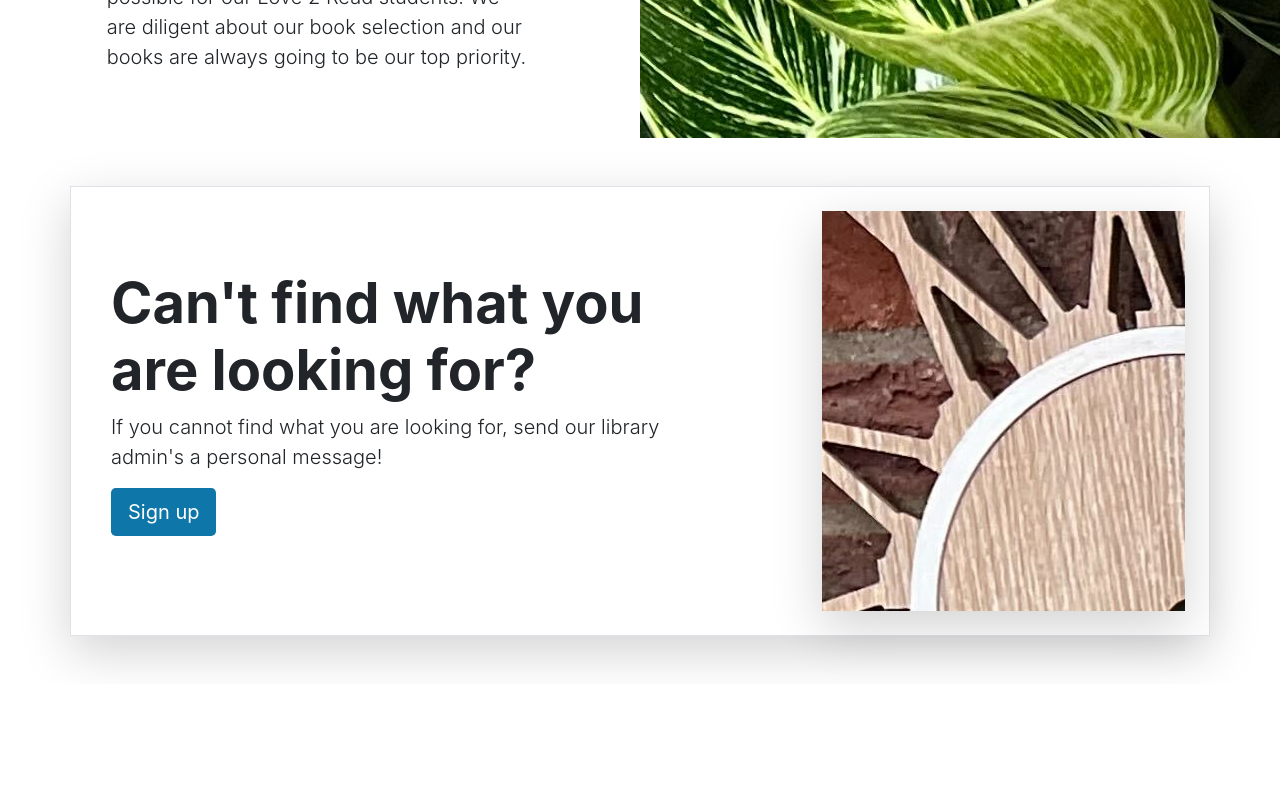
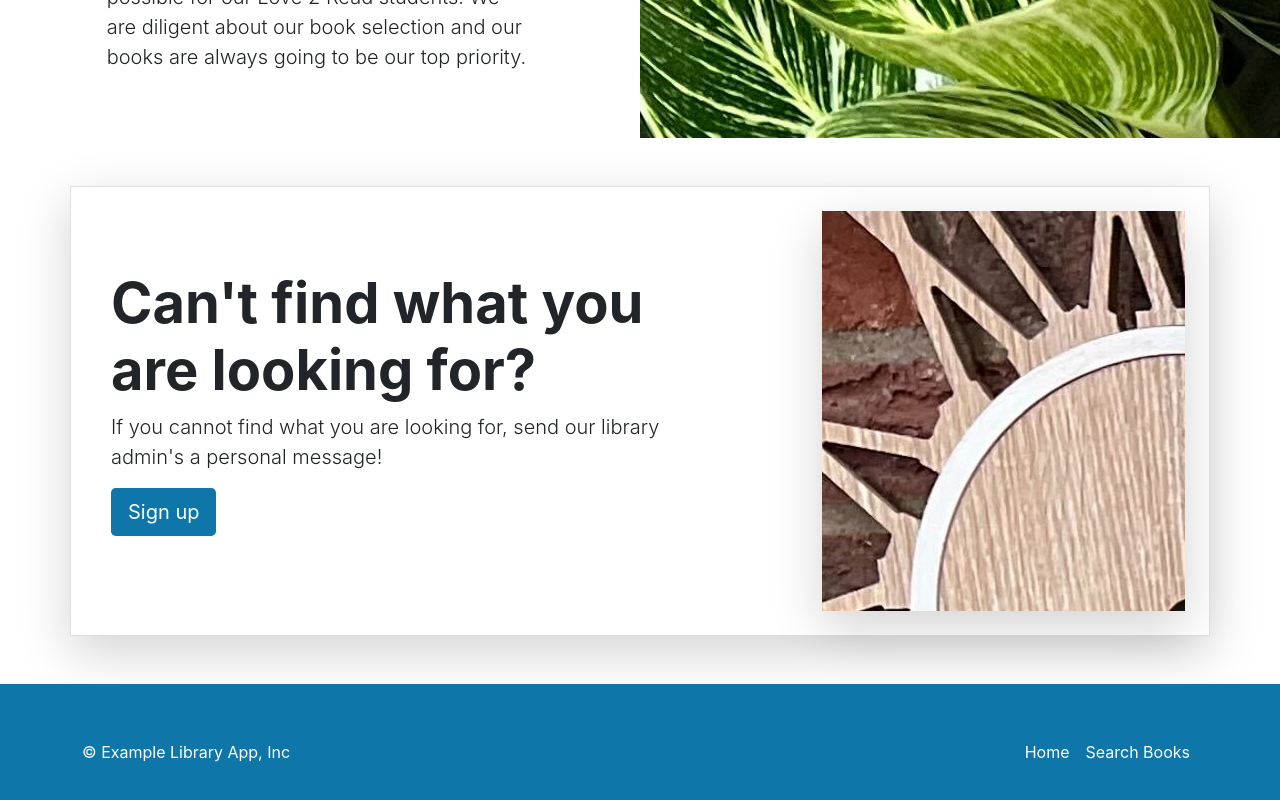
Before and after one commit to okaanyildiz/springboot-react-library-app, a React (Create React App) app in the folder frontend/: page / in a window 1280 px wide. Shown: the part 1786-2586 px from the top of the page. Before the commit the page ends 2470 px from the top, so only its background shows below. Built offline with nearby package versions, Linux system fonts and the light colour scheme; the HTML template or start-up script is replaced by a standard one.

Commit message:
Add Footer component

```diff
--- a/frontend/src/App.tsx
+++ b/frontend/src/App.tsx
@@ -5,6 +5,7 @@
 import { Carousel } from './layouts/HomePage/Carousel';
 import { Heros } from './layouts/HomePage/Heros';
 import { LibraryServices } from './layouts/HomePage/LibraryServices';
+import { Footer } from './layouts/NavbarAndFooter/Footer';
 
 function App() {
   return (
@@ -14,6 +15,7 @@
       <Carousel />
       <Heros />
       <LibraryServices />
+      <Footer />
     </>
   );
 
--- /dev/null
+++ b/frontend/src/layouts/NavbarAndFooter/Footer.tsx
@@ -0,0 +1,22 @@
+export const Footer = () => {
+    return (
+        <div className='main-color'>
+            <footer className='container d-flex flex-wrap
+                justify-content-between align-items-center py-5 main-color'>
+                <p className='col-md-4 mb-0 text-white'>© Example Library App, Inc</p>
+                <ul className='nav navbar-dark col-md-4 justify-content-end'>
+                    <li className='nav-item'>
+                        <a href='#' className='nav-link px-2 text-white'>
+                            Home
+                        </a>
+                    </li>
+                    <li className='nav-item'>
+                        <a href='#' className='nav-link px-2 text-white'>
+                            Search Books
+                        </a>
+                    </li>
+                </ul>
+            </footer>
+        </div>
+    );
+}
```
